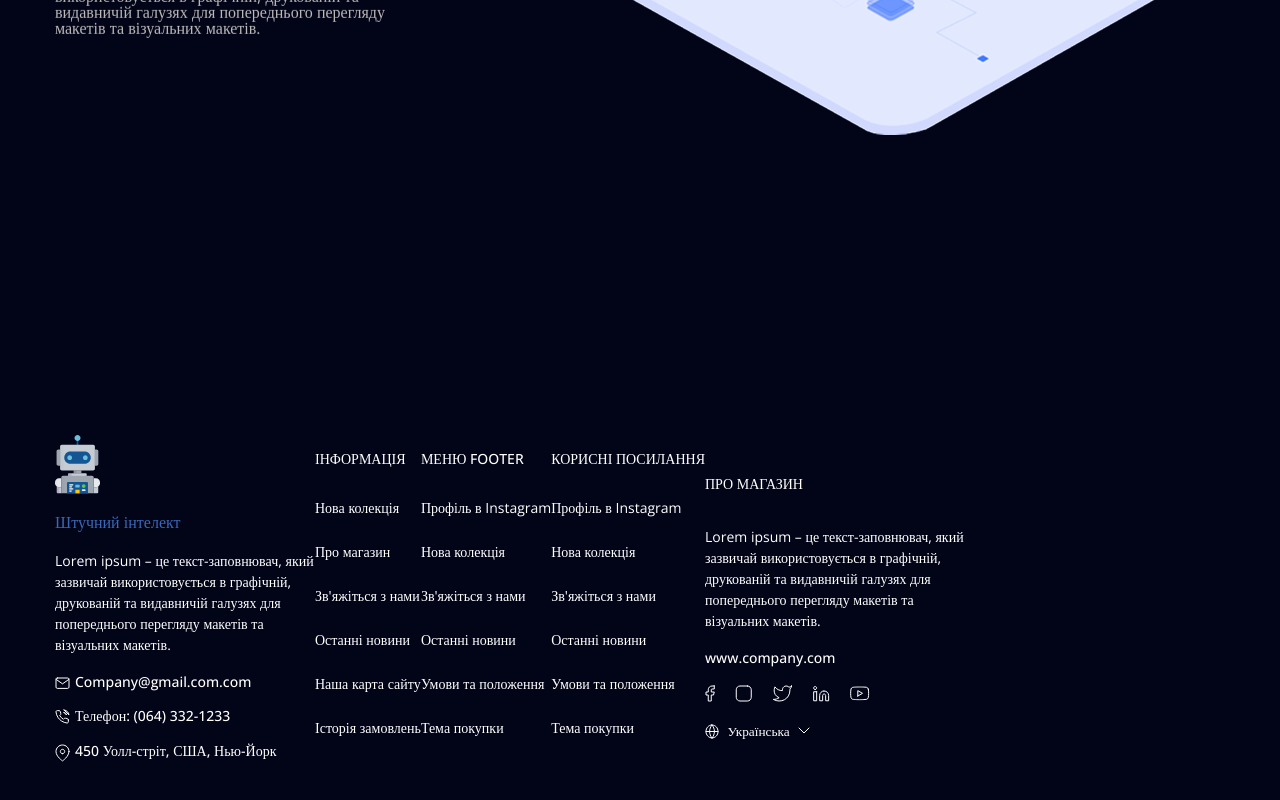
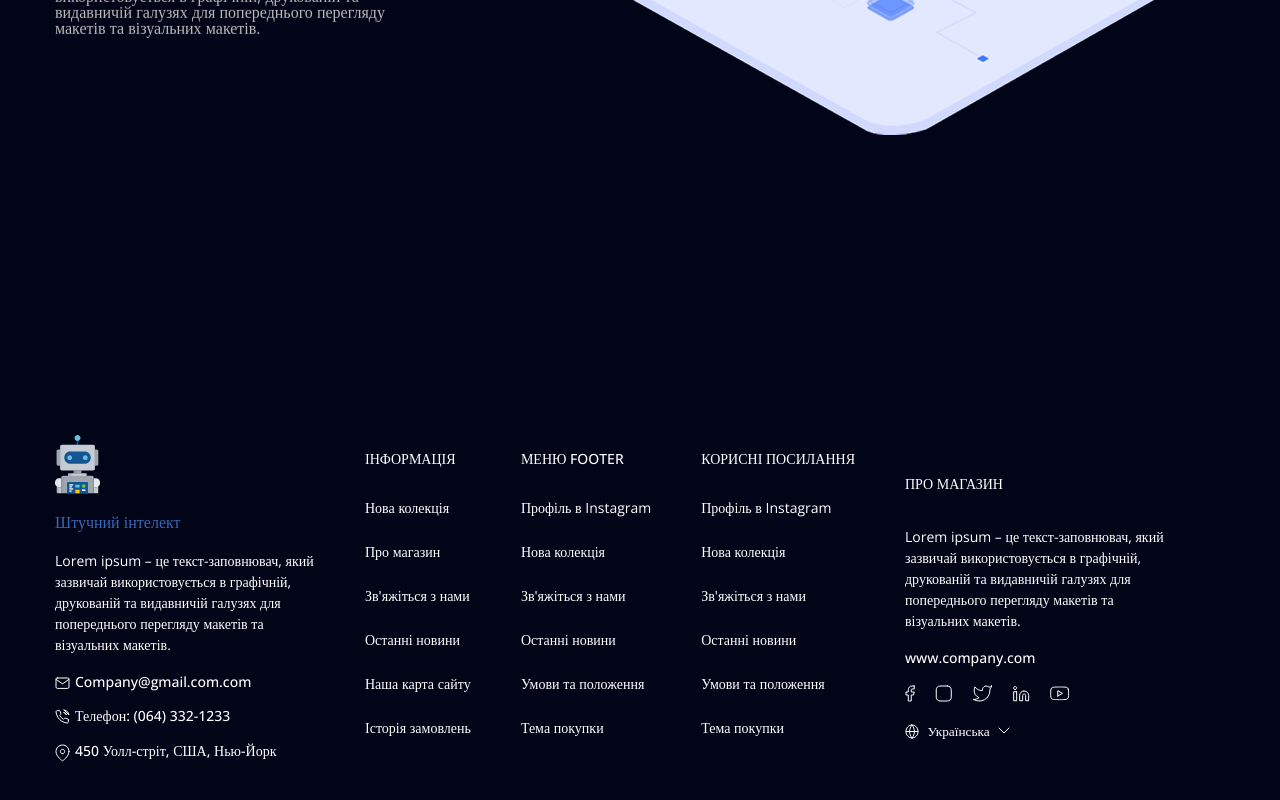
Before and after one commit to Mykolai581/Rect-Project-1, a React (Vite) app: page / in a window 1280 px wide. Shown: the part 3270-4070 px from the top of the page. Built offline with nearby package versions, Linux system fonts and the light colour scheme.

Commit message:
Update FooterApp.css

```diff
--- a/src/components/FooterApp/FooterApp.css
+++ b/src/components/FooterApp/FooterApp.css
@@ -4,7 +4,7 @@
 .footer__container {
   display: flex;
   flex-wrap: wrap;
-  gap: 0px;
+  gap: 50px;
   align-items: center;
 }
 .footer__image {
@@ -39,8 +39,6 @@
 .footer__street img {
   margin: 0px 5px 0px 0px;
 }
-
-
 .item-footer__title {
   margin-bottom: 35px;
 }
@@ -77,8 +75,6 @@
   gap: 20px;
   margin-bottom: 20px;
 }
-.lang-switcher {
-}
 .lang-button {
   background-color: #020418;
   color: #fff;
@@ -88,7 +84,6 @@
   text-align: center;
   color: #fff;
 }
-
 .lang-dropdown button,
 .lang-dropdown li {
   background-color: transparent;
```
